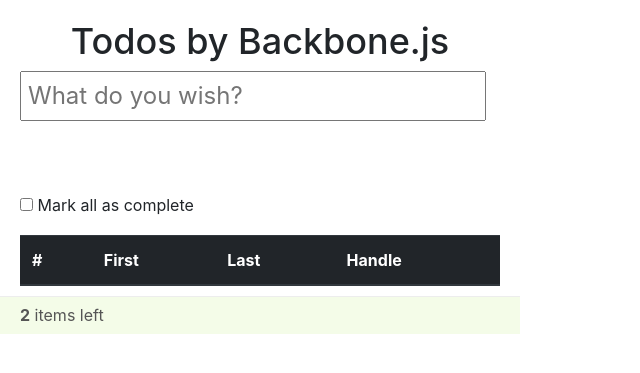
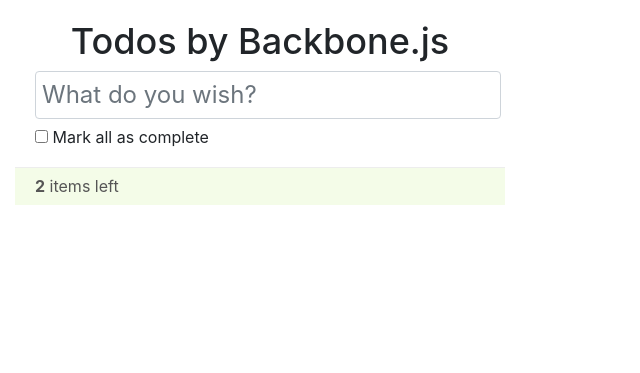
Before and after one commit to thiloshon/AdvancedServerCW2, a CodeIgniter app: page /AdvancedServerCW2/index.php/wishlist/index in a window 1280 px wide. Shown: the top 373 px of the page, without its empty margins (0-640 px from the left). Run offline with CodeIgniter, Linux system fonts and the light colour scheme; lists and menus that the app fills with data are empty; some libraries are stand-ins or nearby versions.

Commit message:
before CI REST

```diff
--- a/application/config/autoload.php
+++ b/application/config/autoload.php
@@ -58,7 +58,7 @@ $autoload['packages'] = array();
 |
 |	$autoload['libraries'] = array('user_agent' => 'ua');
 */
-$autoload['libraries'] = array();
+$autoload['libraries'] = array('database');
 
 /*
 | -------------------------------------------------------------------
--- a/application/config/config.php
+++ b/application/config/config.php
@@ -23,7 +23,7 @@ defined('BASEPATH') OR exit('No direct script access allowed');
 | a PHP script and you can easily do that on your own.
 |
 */
-$config['base_url'] = '';
+$config['base_url'] = 'http://localhost/AdvancedServerCW2';
 
 /*
 |--------------------------------------------------------------------------
--- a/application/config/database.php
+++ b/application/config/database.php
@@ -76,9 +76,9 @@ $query_builder = TRUE;
 $db['default'] = array(
 	'dsn'	=> '',
 	'hostname' => 'localhost',
-	'username' => '',
+	'username' => 'root',
 	'password' => '',
-	'database' => '',
+	'database' => 'advanced_server_wishlist',
 	'dbdriver' => 'mysqli',
 	'dbprefix' => '',
 	'pconnect' => FALSE,
--- a/application/views/wishListView.php
+++ b/application/views/wishListView.php
@@ -18,59 +18,50 @@
 
 <body>
 
+<div class="container">
     <div id="todoapp">
         <header>
             <h1>Todos by Backbone.js</h1>
             <div id="new-data">
-            <input id="new-todo-title"  type="text" placeholder="What do you wish?"/>
-            <input id="new-todo-price" class="new-data-item hidden" type="text" placeholder="How much is it?"/>
-            <input id="new-todo-priority" class="new-data-item hidden" type="text" placeholder="How important is it?"/>
-            <input id="new-todo-url" class="new-data-item hidden" type="text" placeholder="Where to get it (URL)?"/>
+                <form>
+
+                    <input id="new-todo-title" class="form-control" type="text" placeholder="What do you wish?"/>
+                    <input id="new-todo-price" class="new-data-item form-control hidden" type="text" placeholder="How much is it?" />
+                    <input id="new-todo-priority" class="new-data-item form-control hidden" type="text" placeholder="How important is it?"/>
+                    <input id="new-todo-url" class="new-data-item form-control hidden" type="text" placeholder="Where to get it (URL)?"/>
+
+                </form>
             </div>
         </header>
 
         <section id="main" style="display: block;">
             <input id="toggle-all" type="checkbox"/>
             <label for="toggle-all">Mark all as complete</label>
-
-        <table class="table table-dark" id="todo-list">
-            <thead>
-            <tr>
-                <th scope="col">#</th>
-                <th scope="col">First</th>
-                <th scope="col">Last</th>
-                <th scope="col">Handle</th>
-            </tr>
-            </thead>
-            <tbody>
-
-            </tbody>
-        </table>
-
-
-
+            <ul id="todo-list"></ul>
         </section>
 
         <footer style="display: block;">
             <div class="todo-count"><b>2</b> items left</div>
         </footer>
     </div>
+</div>
+
+
+
 
 
 </body>
 
 <script type="text/template" id="item-template">
     <div class="view">
-        <td scope="row">
         <input class="toggle" type="checkbox" <%= done ? 'checked="checked"' : '' %> />
         <label><%- title %></label>
-        </td>
-        <td> <label><%- price %></label></td>
-        <td><label><%- priority %></label></td>
-        <td><label><%- url %></label></td>
-
-
-
+        <br/>
+        <label><%- price %></label>
+        <br/>
+        <label><%- priority %></label>
+        <br/>
+        <label><%- url %></label>
         <a class="destroy"></a>
     </div>
     <!--<input class="edit" type="text" value="<%- title %>"/>-->
--- a/css/style.css
+++ b/css/style.css
@@ -49,24 +49,24 @@ body {
     text-decoration: line-through;
 }
 
-#todo-list tr .edit {
+#todo-list li .edit {
     display: none;
 }
 #todo-list li.editing {
     border-bottom: 1px solid #778899;
 }
 
-#todo-list tr.editing .view {
+#todo-list li.editing .view {
     display: none;
 }
-#todo-list tr.editing .edit {
+#todo-list li.editing .edit {
     display: block;
     width: 444px;
     padding: 13px 15px 14px 20px;
     margin: 0;
 }
 
-#todo-list tr.done label {
+#todo-list li.done label {
     color: #777777;
     text-decoration: line-through;
 }
@@ -108,11 +108,11 @@ body {
 
 
 
-#todo-list tr .edit_box {
+#todo-list li .edit_box {
     display: none;
 }
 
-#todo-list tr  .editing {
+#todo-list li  .editing {
     display: block;
 }
 
--- a/js/wishlist.js
+++ b/js/wishlist.js
@@ -41,7 +41,7 @@ $(function () {
 
     //Model View & event action
     var TodoView = Backbone.View.extend({
-        tagName: "tr",
+        tagName: "li",
         template: _.template($("#item-template").html()),
         events: {
             "click .toggle": "toggleDone",
```
Also changed, not shown: application/config/advanced_server_wishlist.sql (added, +103 -0 lines). Lines whose indentation alone changed are shown as unchanged.
